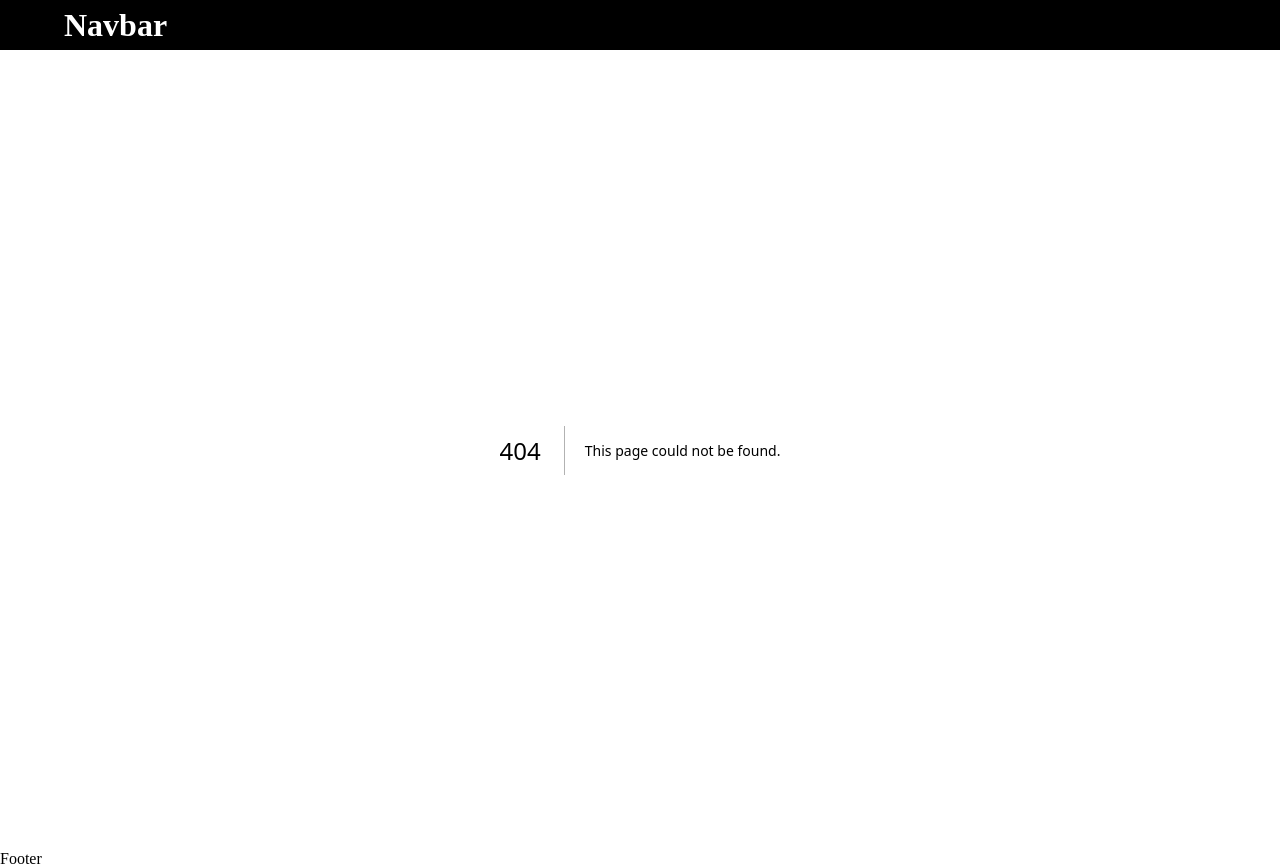
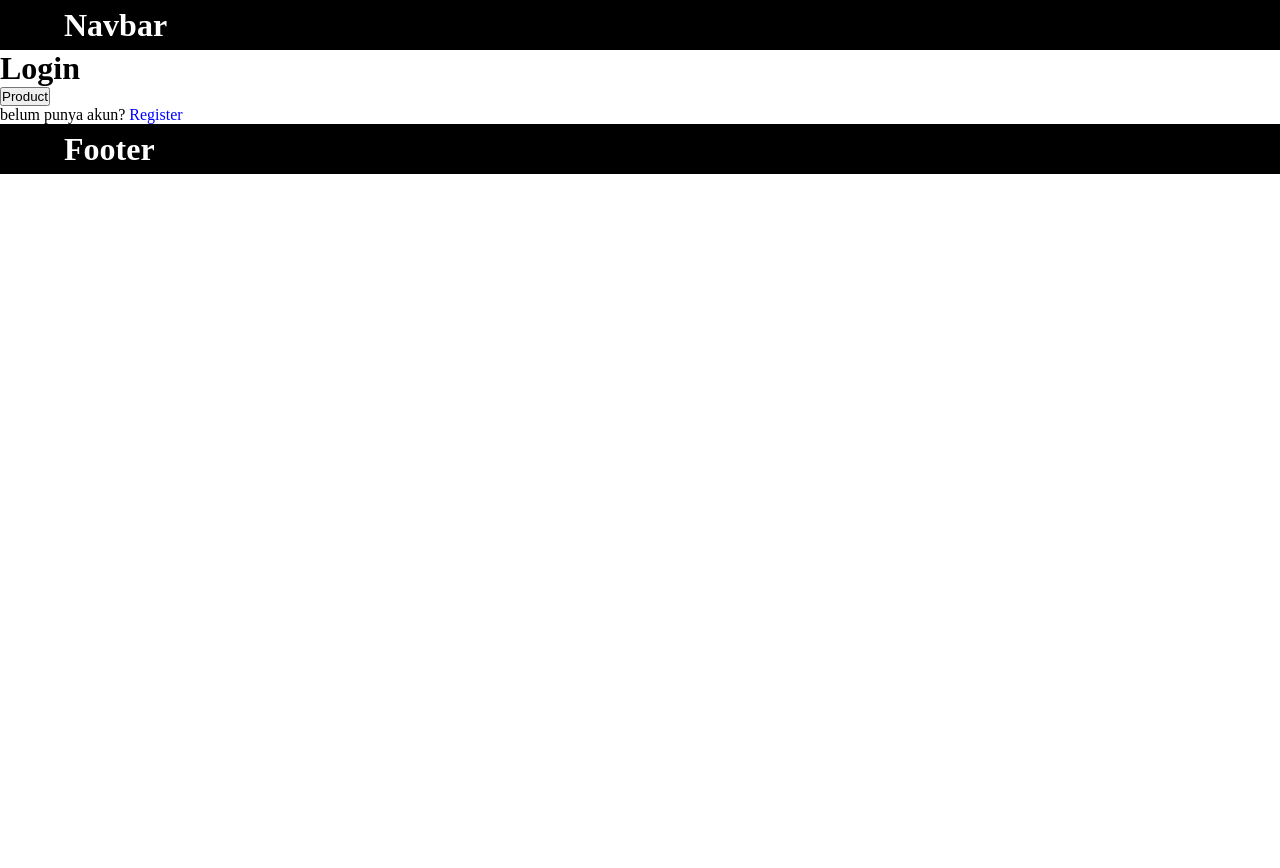
Before and after one commit to bayukrisnadf7/belajar_nextJS, a Next.js app: page /auth/login in a window 1280 px wide. Before the commit this address had no page. After the commit the page ends 800 px from the top, so only its background shows below. Built offline with nearby package versions, Linux system fonts and the light colour scheme.

Commit message:
belajar link dan navigation

```diff
--- a/src/component/layouts/AppShell/index.tsx
+++ b/src/component/layouts/AppShell/index.tsx
@@ -1,3 +1,4 @@
+import Footer from "../Footer"
 import Navbar from "../Navbar"
 type AppShellProps = {
     children: React.ReactNode
@@ -10,7 +11,7 @@
             <main>
             <Navbar />
             {children}
-            <div>Footer</div>
+            <Footer />
             </main>
         </div>
     )
--- /dev/null
+++ b/src/component/layouts/Footer/index.tsx
@@ -0,0 +1,8 @@
+const Footer = () => {
+    return(
+        <div className="footer">
+            <h1>Footer</h1>
+        </div>
+    )
+}
+export default Footer
--- /dev/null
+++ b/src/pages/auth/login.tsx
@@ -0,0 +1,21 @@
+import Link from "next/link";
+import { useRouter } from "next/router";
+
+const LoginPage = () => {
+    // menggunakan next route
+    const { push } = useRouter();
+
+    const handlerProduct = () => {
+      push("/product");
+    }
+  return (
+    <div>
+      <h1>Login</h1>
+      <button onClick={() => handlerProduct()}>Product</button>
+      <p>
+        belum punya akun? <Link href="/auth/register" className="link-auth">Register</Link>
+      </p>
+    </div>
+  );
+};
+export default LoginPage;
--- a/src/styles/globals.css
+++ b/src/styles/globals.css
@@ -7,11 +7,14 @@
 
 html,
 body {
+  height: 100%;
   max-width: 100vw;
   overflow-x: hidden;
 }
 
 body {
+  display: flex;
+  flex-direction: column;
   color: rgb(var(--foreground-rgb));
   background: linear-gradient(
       to bottom,
@@ -40,3 +43,17 @@
   padding: 0 5%;
   align-items: center;
 }
+.footer{
+  display: flex;
+  width: 100%;
+  height: 50px;
+  background-color: black;
+  color: #FFF;
+  padding: 0 5%;
+  align-items: center;
+  margin-top: auto;
+}
+.link-auth{
+  color: blue;
+  text-decoration: none
+}
```
Also changed, not shown: src/pages/auth/register.tsx (added, +13 -0 lines), src/pages/product/index.tsx (+10 -0 lines), src/pages/shop/[...slug].tsx (added, +12 -0 lines).
